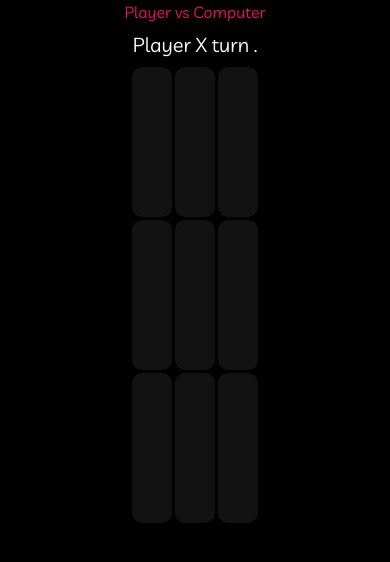
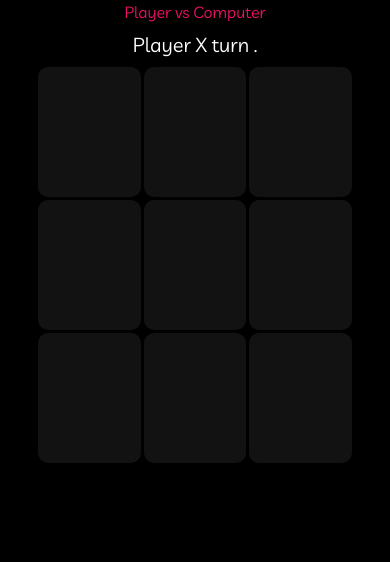
Before and after one commit to Sarveshdongare2705/tic_tac_toe, a plain HTML site: page index.html in a window 390 px wide. Shown: the part 136-698 px from the top of the page. Drawn offline with Linux system fonts and the light colour scheme.

Commit message:
responsive deign updated

```diff
--- a/styles.css
+++ b/styles.css
@@ -77,7 +77,7 @@ main::-webkit-scrollbar{
     height: 100%;
     width: 40%;
 }
-@media only screen and (max-width : 100px){
+@media only screen and (max-width : 1000px){
     #game-board{
         width: 100%;
     }
@@ -87,7 +87,7 @@ main::-webkit-scrollbar{
     border: none;
     padding: 15px 20px;
     width: 100%;
-    height: 150px;
+    height: 130px;
     border-radius: 10px;
     transition: 0.3s ease-in-out;
     font-size: 70px;
```
